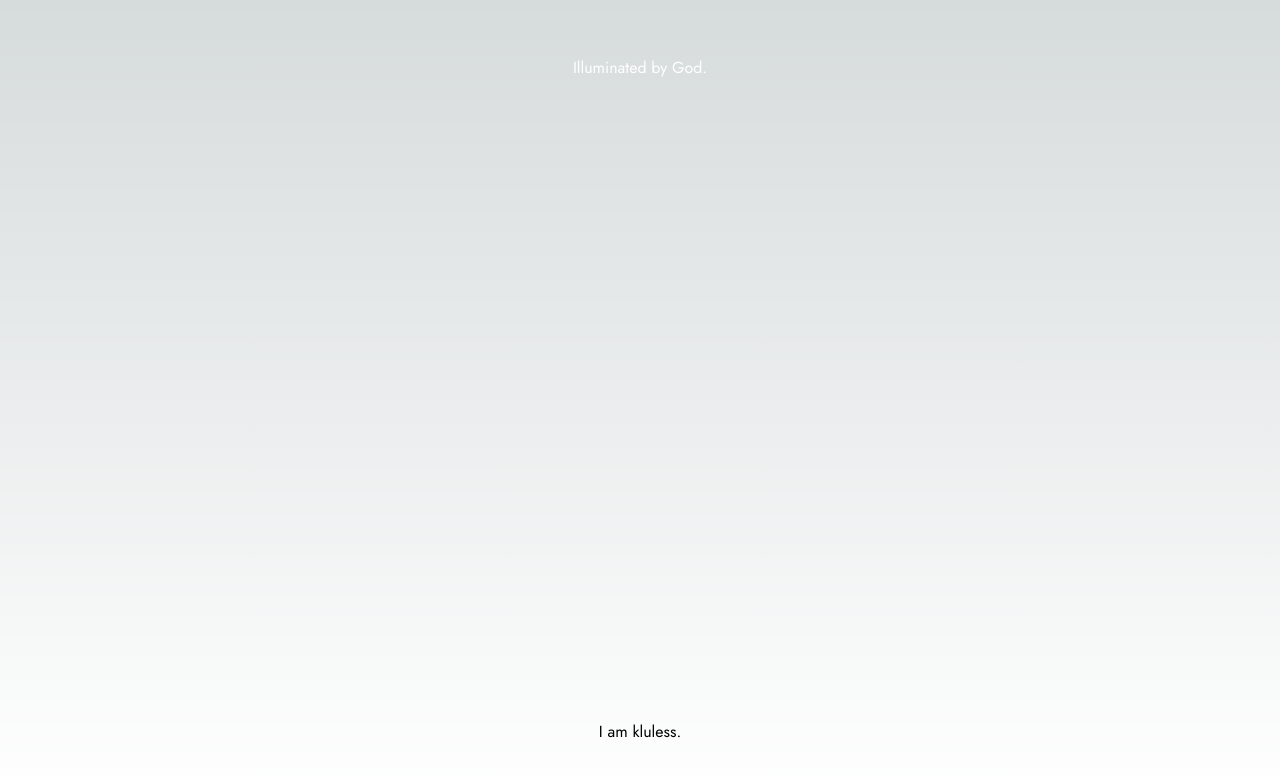
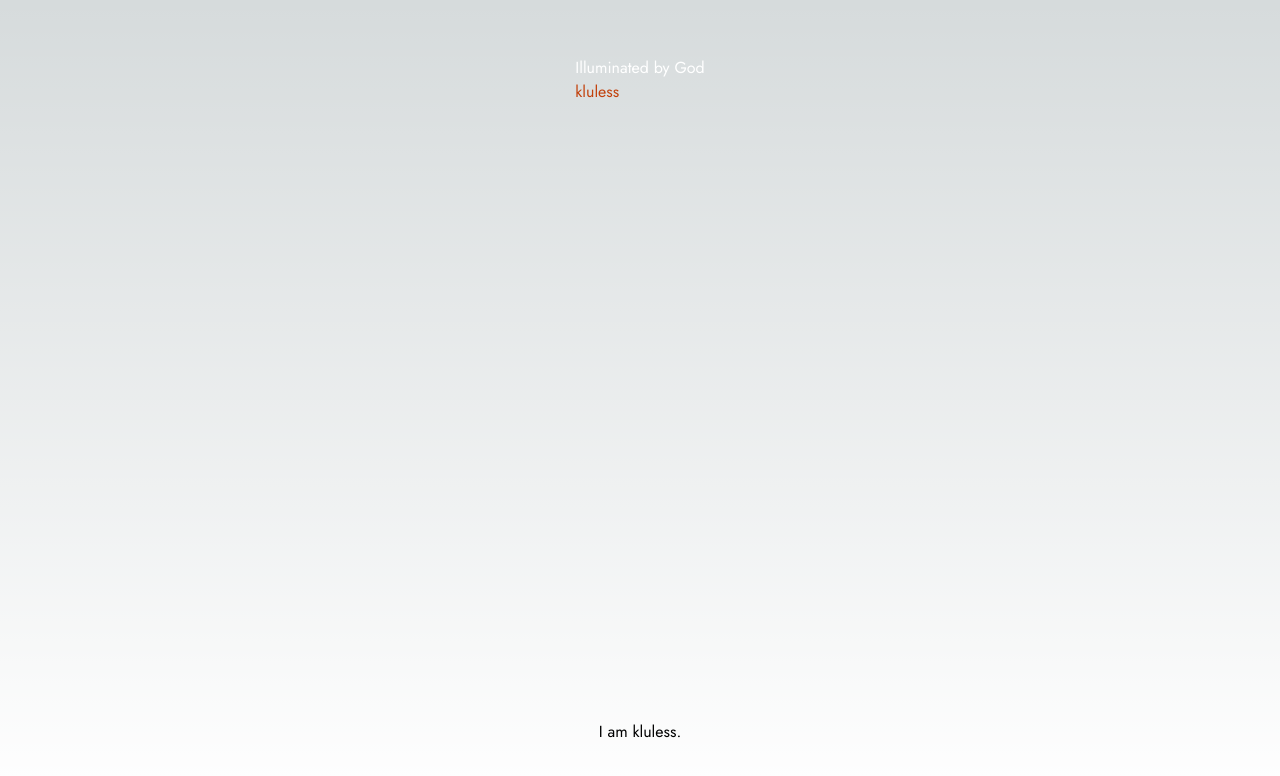
Before and after one commit to kluless13/klulessdotio, a Next.js app in the folder klulessdotio/: page / in a window 1280 px wide. Shown: the top 776 px of the page. Built offline with nearby package versions, Linux system fonts and the light colour scheme.

Commit message:
kluless - oranj

```diff
--- a/klulessdotio/app/components/HeroSection.jsx
+++ b/klulessdotio/app/components/HeroSection.jsx
@@ -3,7 +3,8 @@ import React from 'react'
 const HeroSection = () => {
   return (
     <section>
-        <h1 className="text-white"> Illuminated by God.</h1>
+        <h1 className="text-white"> Illuminated by God</h1>
+        <h3 className="text-orange-700"> kluless </h3>
     </section>
   );
 }
--- a/klulessdotio/app/layout.js
+++ b/klulessdotio/app/layout.js
@@ -4,8 +4,8 @@ import "./globals.css";
 const inter = Jost({ subsets: ["latin"] });
 
 export const metadata = {
-  title: "Create Next App",
-  description: "Generated by create next app",
+  title: "kluless",
+  description: "~",
 };
 
 export default function RootLayout({ children }) {
```
